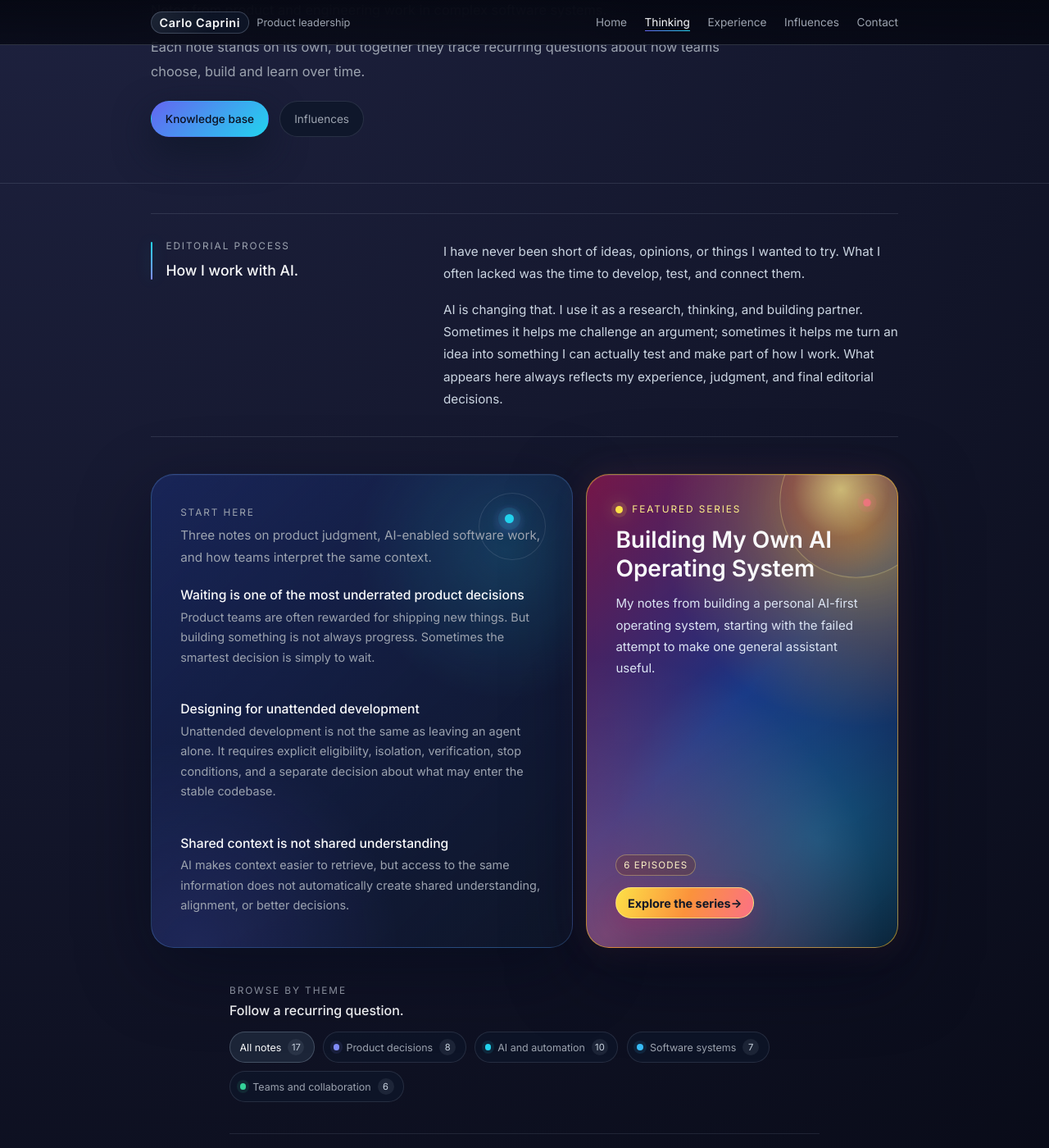
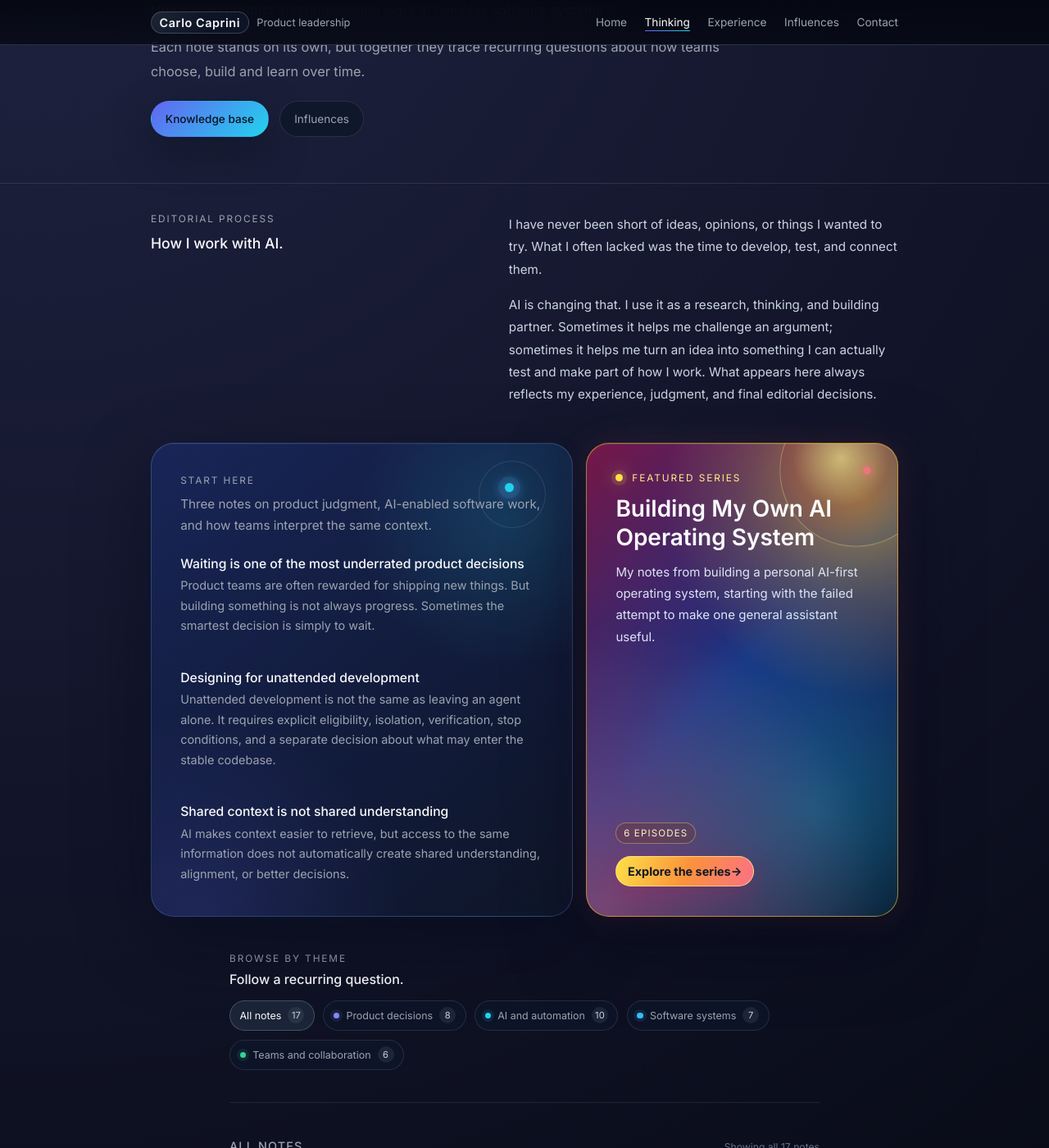
Before and after one commit to carlocaprini/carlocaprini.github.io, a Jekyll site: the page built from pages/thinking.md, in a window 1280 px wide and 1400 px high, scrolled down 292 px. Shown: the whole window at 82% size. Built offline with Jekyll 4.4.1, drawn with Linux system fonts in a browser that asks for light colours.

Commit message:
Align Thinking editorial process with section system

```diff
--- a/assets/css/main.css
+++ b/assets/css/main.css
@@ -522,30 +522,10 @@ main {
 
 .thinking-ai-process {
   display: grid;
-  grid-template-columns: minmax(13rem, 0.72fr) minmax(0, 1.28fr);
-  gap: 2.8rem;
+  grid-template-columns: minmax(0, 0.9fr) minmax(0, 1.1fr);
+  gap: 3rem;
   align-items: start;
   margin-bottom: 2.8rem;
-  padding: 2rem 0;
-  border-top: 1px solid var(--color-line);
-  border-bottom: 1px solid var(--color-line);
-}
-
-.thinking-ai-process-heading {
-  position: relative;
-  padding-left: 1.15rem;
-}
-
-.thinking-ai-process-heading::before {
-  content: "";
-  position: absolute;
-  top: 0.15rem;
-  bottom: 0.1rem;
-  left: 0;
-  width: 2px;
-  border-radius: 999px;
-  background: linear-gradient(to bottom, var(--accent-cyan), var(--accent-indigo));
-  box-shadow: 0 0 18px var(--accent-cyan-border);
 }
 
 .thinking-ai-process-title {
@@ -3433,11 +3413,6 @@ main {
   .thinking-ai-process {
     gap: 0.85rem;
     margin-bottom: 1.6rem;
-    padding: 1.35rem 0;
-  }
-
-  .thinking-ai-process-heading {
-    padding-left: 0.95rem;
   }
 
   .thinking-ai-process-copy p {
```
